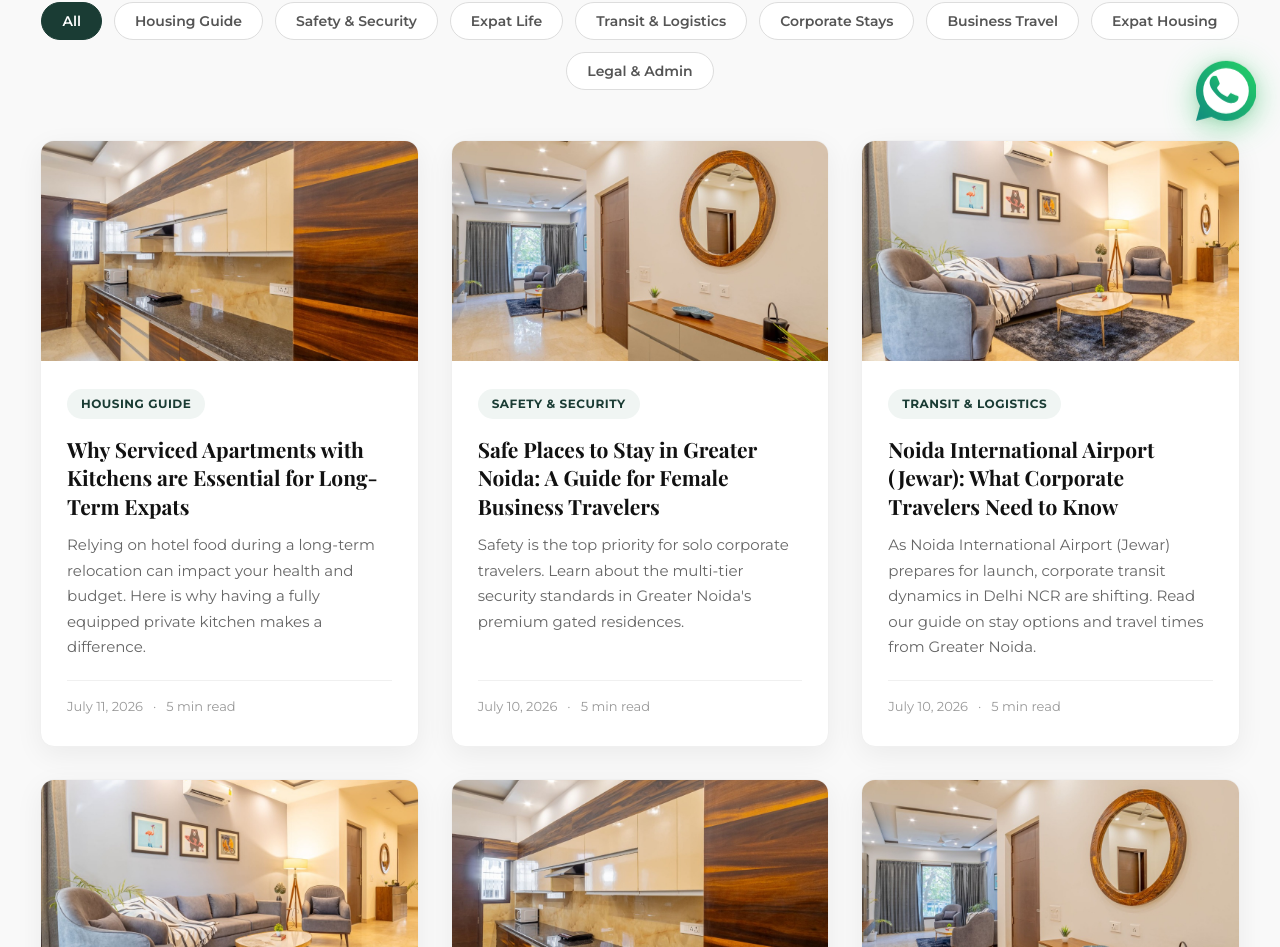
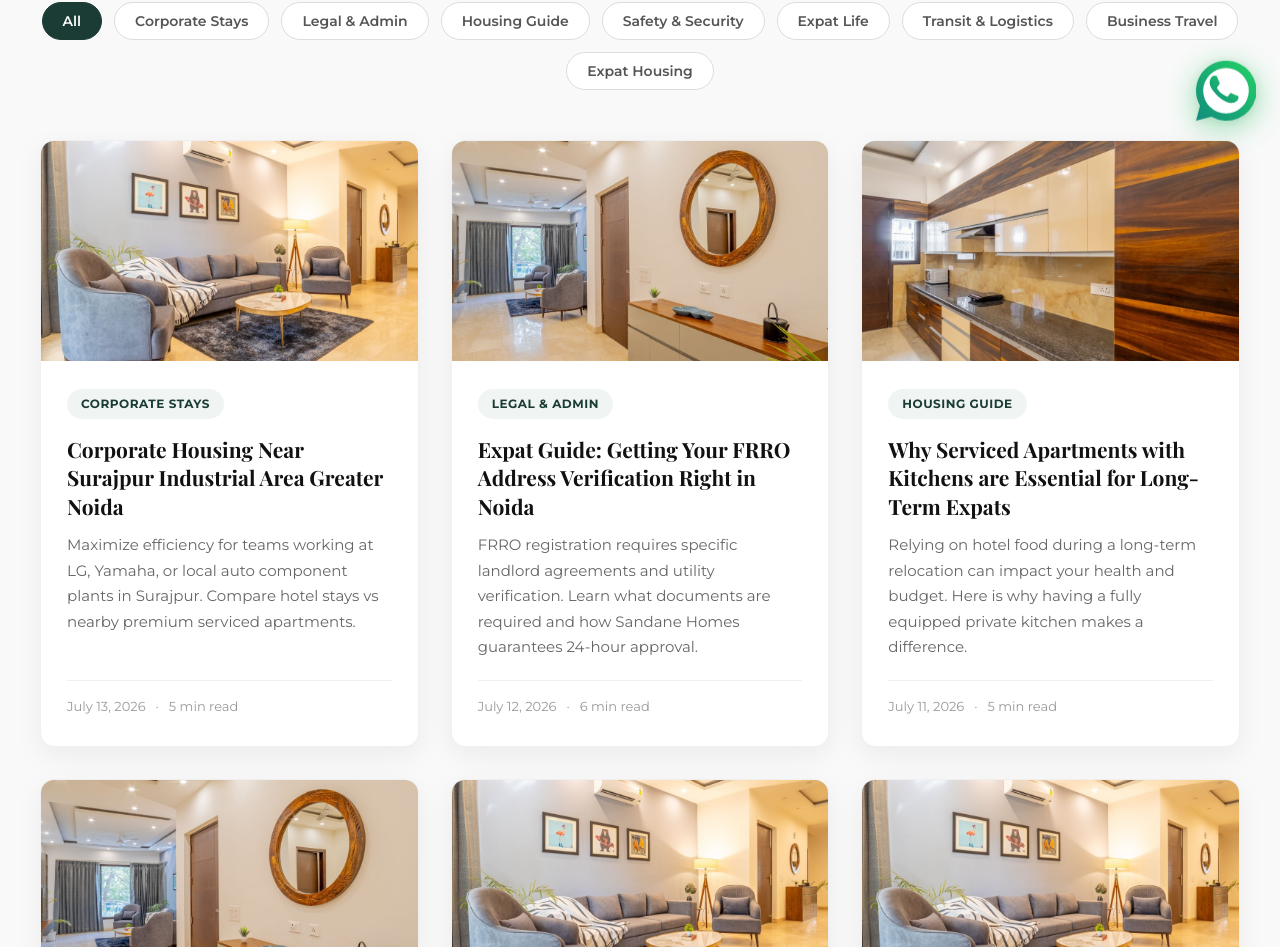
Before and after one commit to viratco/sandanehomes, a React (Vite) app: page /blog in a window 1280 px wide. Shown: the part 655-1602 px from the top of the page. Built offline with nearby package versions, Linux system fonts and the light colour scheme; a web font is replaced by a local one.

Commit message:
feat: add 2 new blog posts to bring total blog count to 13

```diff
--- a/src/data/blogPosts.js
+++ b/src/data/blogPosts.js
@@ -4,6 +4,55 @@
 // ─────────────────────────────────────────────────────────────
 
 export const blogPosts = [
+    {
+        slug: "surajpur-industrial-area-corporate-housing-greater-noida",
+        title: "Corporate Housing Near Surajpur Industrial Area Greater Noida",
+        subtitle: "Why tech and manufacturing executives choose fully managed stays in nearby gated societies.",
+        category: "Corporate Stays",
+        date: "July 13, 2026",
+        readTime: "5 min read",
+        author: "Sandane Homes Team",
+        coverImage: "/blog/covers/living-room.jpg",
+        coverGradient: "linear-gradient(135deg, #1A3C34 0%, #3e5a4d 50%, #C5A572 100%)",
+        excerpt: "Maximize efficiency for teams working at LG, Yamaha, or local auto component plants in Surajpur. Compare hotel stays vs nearby premium serviced apartments.",
+        content: [
+            { type: "paragraph", text: "The Surajpur Industrial Area is one of Greater Noida's most established manufacturing hubs, housing major global players like India Yamaha Motor, LG Electronics, and Denso. For corporate assignees, engineers, and plant managers posted to these facilities, finding high-quality housing nearby is essential for maintaining productivity and avoiding the grueling NCR traffic." },
+            { type: "heading", text: "Why Choose Serviced Apartments Over Standalone Hotels?" },
+            { type: "paragraph", text: "While budget business hotels in Surajpur offer basic rooms, they lack the amenities and space needed for extended stays. Managed corporate housing in nearby gated societies like Ansal Golf Links or Jaypee Greens provides a far superior lifestyle, offering quiet environments, full kitchens, and professional services." },
+            { type: "list", items: [
+                "Proximity: Only a 10-15 minute drive to the main Surajpur manufacturing gates.",
+                "Better Recovery: Quiet, green surroundings with high-end clubhouses and fitness centers to relax after long plant shifts.",
+                "Home-Style Dining: Kitchens and cooks equipped to prepare authentic Japanese, Korean, and European meals."
+            ] },
+            { type: "quote", text: "Our technical teams working at the Surajpur plant reported higher satisfaction and zero commute stress once we transitioned them to Sandane Homes serviced suites.", attribution: "— Plant Operations Director" }
+        ],
+        tags: ["Surajpur Industrial Area", "Corporate Housing", "Serviced Apartments", "Greater Noida Stays"]
+    },
+    {
+        slug: "frro-address-verification-noida-greater-noida-guide",
+        title: "Expat Guide: Getting Your FRRO Address Verification Right in Noida",
+        subtitle: "How to avoid common document rejection pitfalls and secure your e-FRRO residency certificate.",
+        category: "Legal & Admin",
+        date: "July 12, 2026",
+        readTime: "6 min read",
+        author: "Sandane Homes Team",
+        coverImage: "/blog/covers/hallway-mirror.jpg",
+        coverGradient: "linear-gradient(135deg, #1a1a2e 0%, #1A3C34 50%, #C5A572 100%)",
+        excerpt: "FRRO registration requires specific landlord agreements and utility verification. Learn what documents are required and how Sandane Homes guarantees 24-hour approval.",
+        content: [
+            { type: "paragraph", text: "For foreign nationals arriving in Noida or Greater Noida on long-term employment or business visas, registering with the Foreigners Regional Registration Office (FRRO) is a mandatory step that must be completed within 14 days of arrival. The most common cause of registration delay is incorrect or incomplete proof of address." },
+            { type: "heading", text: "Standard FRRO Address Proof Requirements" },
+            { type: "paragraph", text: "The e-FRRO portal is notoriously strict regarding address documents. To get approved without rejection, you must submit a combination of:" },
+            { type: "list", items: [
+                "A formal lease agreement registered in the correct format.",
+                "An official confirmation letter from your landlord (or hotel/serviced housing provider).",
+                "A copy of the landlord's utility bill (electricity or water bill) matching the exact address on the lease."
+            ] },
+            { type: "heading", text: "How Sandane Homes Guarantees 24-Hour Approval" },
+            { type: "paragraph", text: "Because we own and manage our corporate housing inventory directly, we don't have to wait for third-party landlords. We provide fully compliant landlord confirmation letters, registered utility copies, and address documentation within 24 hours of your check-in, coordinating directly with your company's HR department." }
+        ],
+        tags: ["FRRO Registration", "Expat Admin", "Noida Visas", "Greater Noida Guide"]
+    },
     {
         slug: "serviced-apartments-with-kitchen-greater-noida",
         title: "Why Serviced Apartments with Kitchens are Essential for Long-Term Expats",
```
